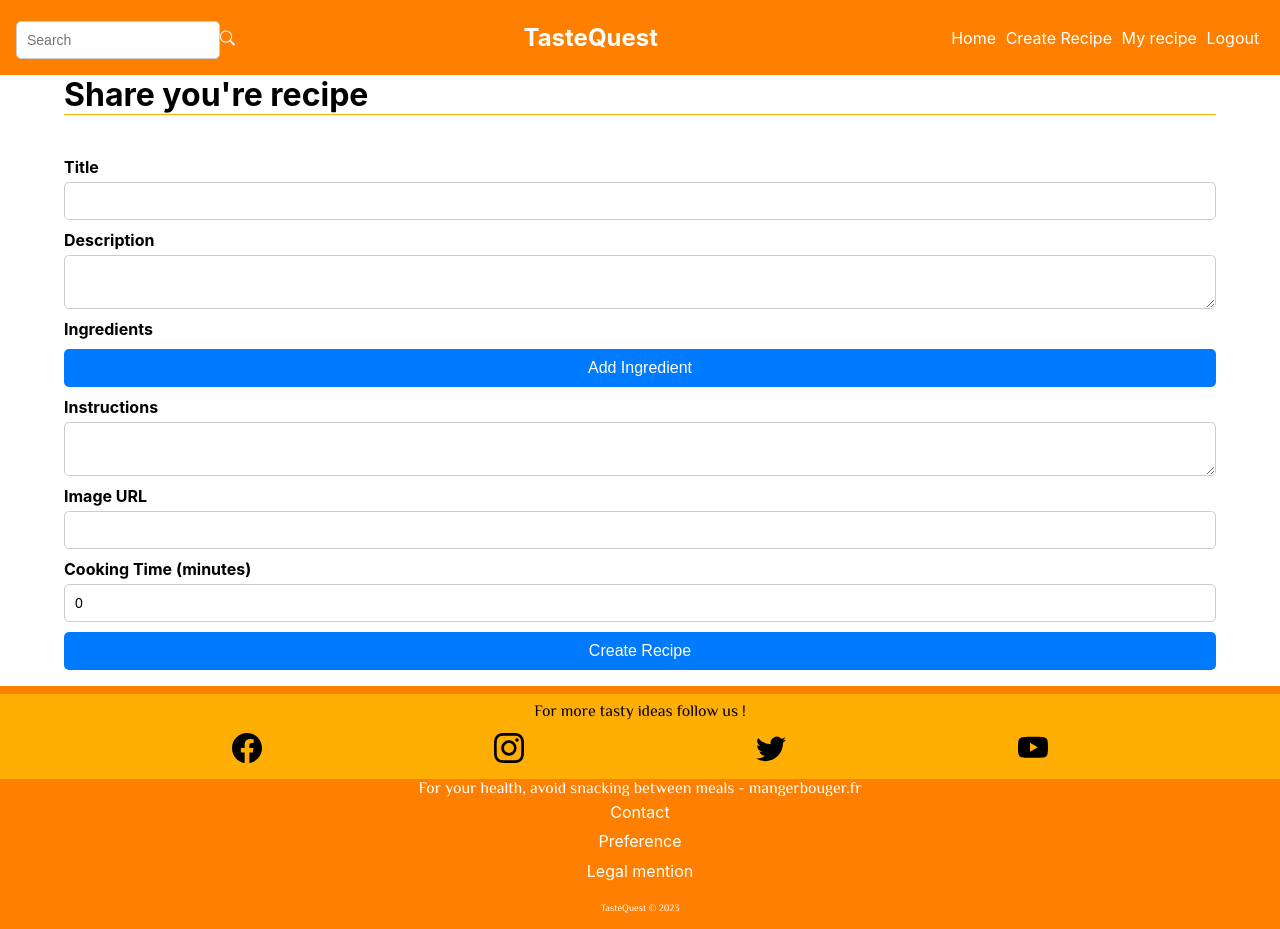
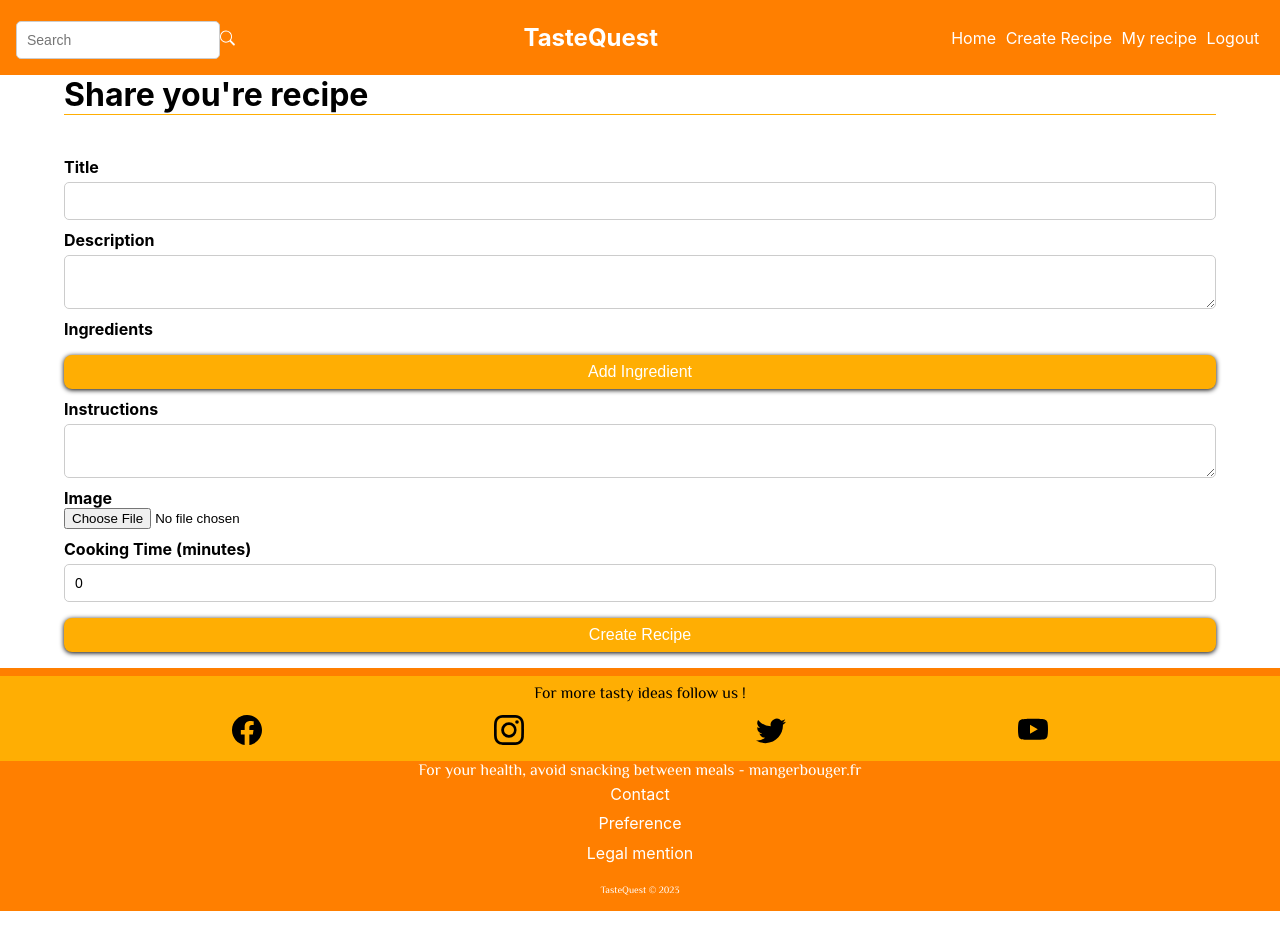
Before and after one commit to vegAs-RW/tasteQuest, a React (Create React App) app in the folder client/: page /create in a window 1280 px wide. Built offline with nearby package versions, Linux system fonts and the light colour scheme; sample sign-in values are in the browser's storage; a web font is replaced by a local one.

Commit message:
modify form for add file

```diff
--- a/client/src/pages/CreateRecipe.js
+++ b/client/src/pages/CreateRecipe.js
@@ -1,4 +1,4 @@
-import React, { useState } from "react";
+import React, { useEffect, useState } from "react";
 import axios from "axios";
 import { useNavigate } from "react-router-dom";
 import { useGetUserID } from "../hooks/useGetUserId";
@@ -10,12 +10,13 @@ const CreateRecipe = () => {
 
   const userID = useGetUserID();
 
+
   const [recipe, setRecipe] = useState({
     title: "",
     description: "",
     ingredients: [],
     instructions: "",
-    imageUrl: "",
+    imageUrl: null,
     cookingTime: 0,
     userId: userID,
   });
@@ -37,14 +38,32 @@ const CreateRecipe = () => {
     setRecipe({ ...recipe, ingredients });
   };
 
+  const handleImgChange = (e) => {
+    const file = e.target.files[0]
+    setRecipe({...recipe, imageUrl: file})
+  }
+
   const handleSubmit = async (e) => {
     e.preventDefault();
+    const formData = new FormData();
+    formData.append("title", recipe.title);
+    formData.append("description", recipe.description);
+    formData.append("instructions", recipe.instructions);
+    formData.append("cookingTime", recipe.cookingTime);
+    formData.append("userId", recipe.userId);
+    recipe.ingredients.forEach((ingredient, index) => {
+      formData.append(`ingredients[${index}]`, ingredient);
+    });
+    formData.append("image", recipe.imageUrl);
     try {
       await axios.post(
         "http://localhost:8000/recipes/create",
-        { ...recipe },
+        formData,
         {
           withCredentials: true,
+          headers : {
+            "Content-Type": "multipart/form-data",
+          }
         }
       );
 
@@ -55,6 +74,10 @@ const CreateRecipe = () => {
     }
   };
 
+  useEffect(() => {
+    if (!userID) navigate('/login')
+
+  }, [])
   return (
     <div>
       <Navbar />
@@ -87,7 +110,7 @@ const CreateRecipe = () => {
             />
           ))}
 
-          <button type="button" onClick={handleAddIngredient}>
+          <button className="btn" type="button" onClick={handleAddIngredient}>
             Add Ingredient
           </button>
           <label htmlFor="instructions">Instructions</label>
@@ -97,13 +120,13 @@ const CreateRecipe = () => {
             value={recipe.instructions}
             onChange={handleChange}
           ></textarea>
-          <label htmlFor="imageUrl">Image URL</label>
+          <label htmlFor="imageUrl">Image</label>
           <input
-            type="text"
+            type="file"
             id="imageUrl"
             name="imageUrl"
-            value={recipe.imageUrl}
-            onChange={handleChange}
+            accept="image/*"
+            onChange={handleImgChange}
           />
           <label htmlFor="cookingTime">Cooking Time (minutes)</label>
           <input
@@ -113,7 +136,7 @@ const CreateRecipe = () => {
             value={recipe.cookingTime}
             onChange={handleChange}
           />
-          <button type="submit">Create Recipe</button>
+          <button className="btn" type="submit">Create Recipe</button>
         </form>
       </div>
     </div>
```
